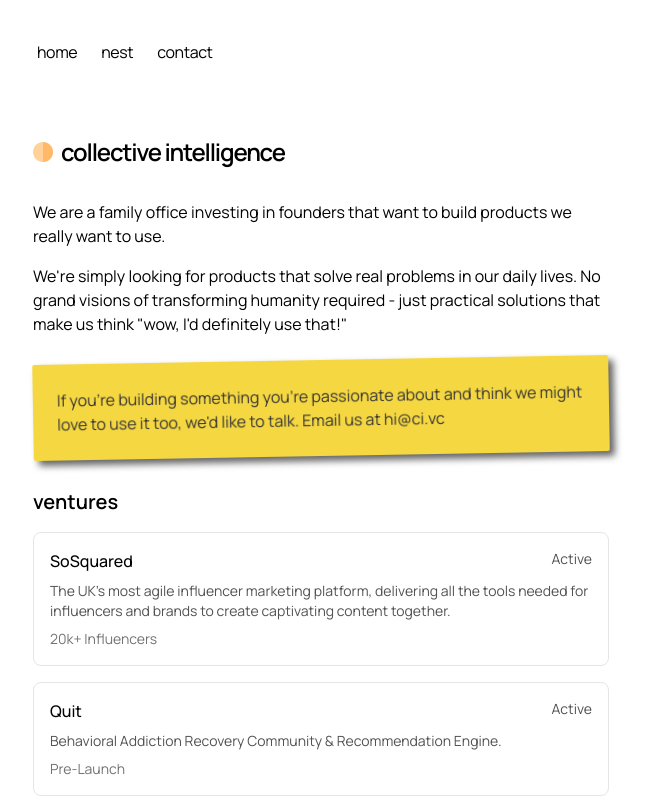
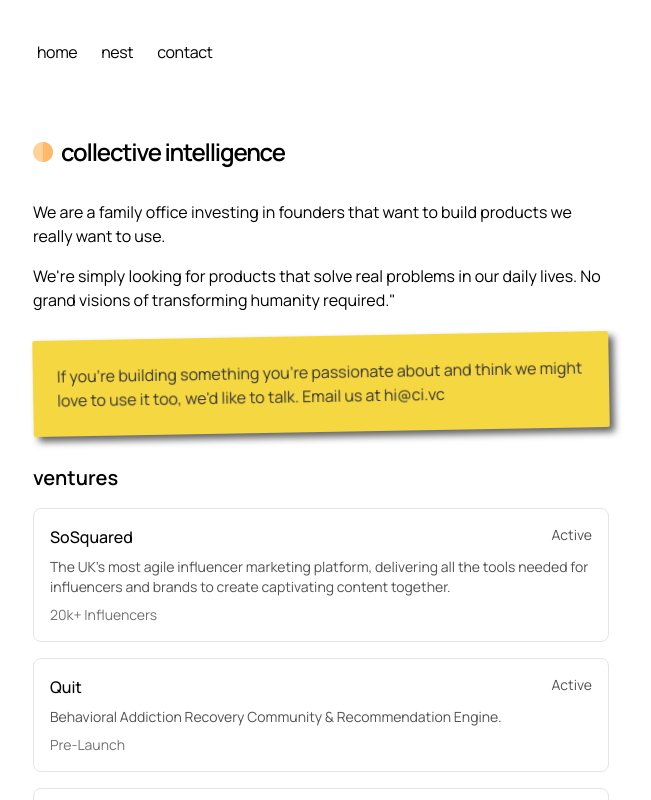
Before and after one commit to col-intel/collective-intelligence, a Next.js app: page / in a window 1280 px wide. Shown: the top 800 px of the page, without its empty margins (319-970 px from the left). Built offline with nearby package versions, Linux system fonts and the light colour scheme.

Commit message:
Updated page description

```diff
--- a/app/page.tsx
+++ b/app/page.tsx
@@ -21,7 +21,7 @@
         {`We are a family office investing in founders that want to build products we really want to use.`}
       </p>
       <p className="mb-4">
-        {`We're simply looking for products that solve real problems in our daily lives. No grand visions of transforming humanity required - just practical solutions that make us think "wow, I'd definitely use that!"`}
+        {`We're simply looking for products that solve real problems in our daily lives. No grand visions of transforming humanity required."`}
       </p>
       <div className="post-it-note">
         {`If you're building something you're passionate about and think we might love to use it too, we'd like to talk. Email us at hi@ci.vc`}
```
